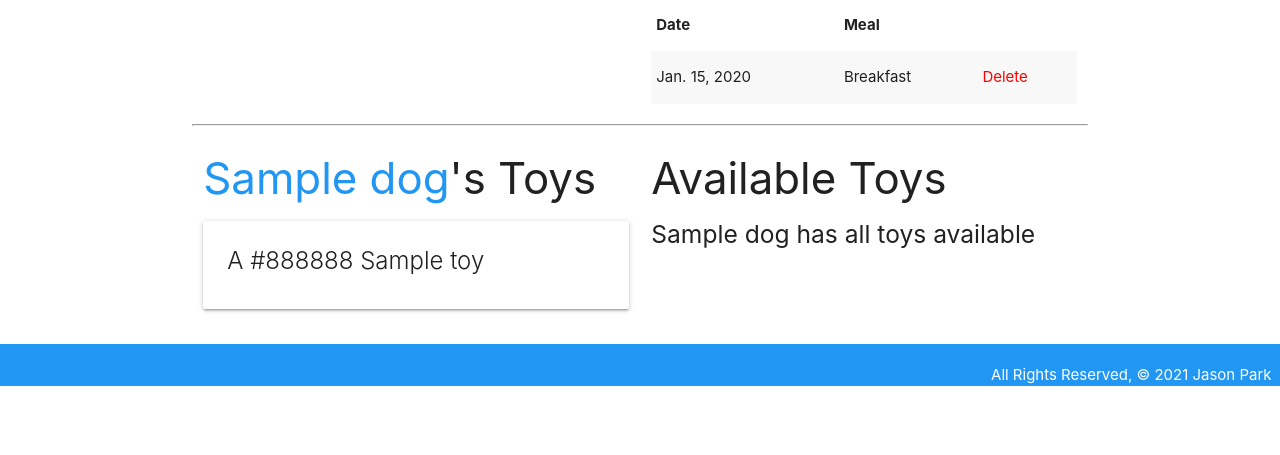
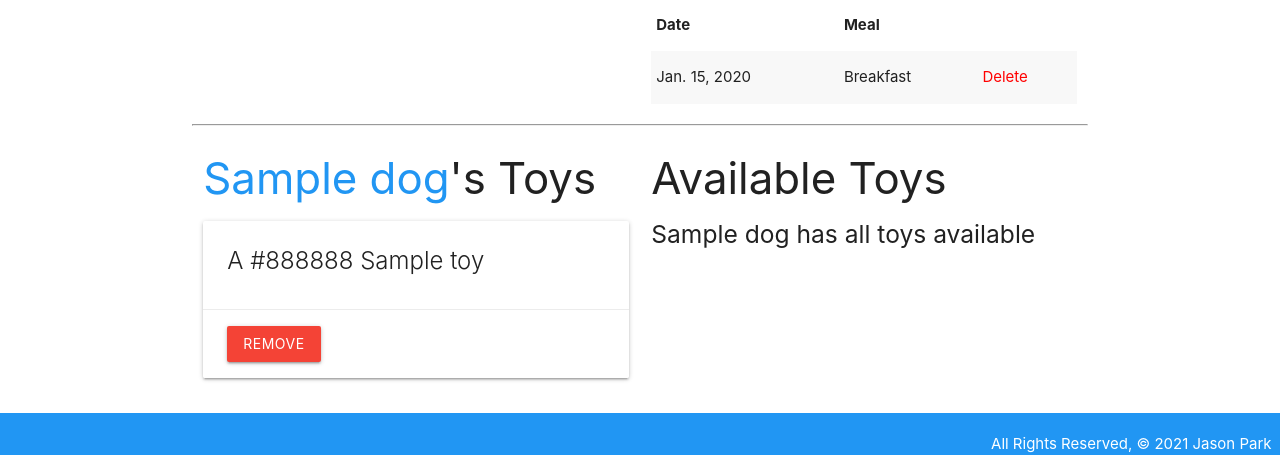
Before and after one commit to platosw/dog-collector, a Django app: page /dogs/1/ in a window 1280 px wide. Shown: the part 506-961 px from the top of the page. Before the commit the page ends 892 px from the top, so only its background shows below. Run offline with Django 3.2, Linux system fonts and the light colour scheme; tables that the repository leaves empty hold one stand-in row (values such as "Sample post").

Commit message:
adds CRUD Many to Many relationships

```diff
--- a/main_app/templates/dogs/detail.html
+++ b/main_app/templates/dogs/detail.html
@@ -71,6 +71,12 @@
                         A <span class="{{toy.color.lower}}-text">{{ toy.color }}</span> {{ toy.name }}
                     </span>
                 </div>
+                <div class="card-action">
+                    <form action="{% url 'remove_assoc_toy' dog.id toy.id %}" method="POST">
+                        {% csrf_token %}
+                        <button type="submit" class="btn red">Remove</button>
+                    </form>
+                </div>
             </div>
             {% endfor %}
         {% else %}
@@ -88,7 +94,7 @@
                     </span>
                 </div>
                 <div class="card-action">
-                    <form action="" method="post">
+                    <form action="{% url 'assoc_toy' dog.id toy.id %}" method="post">
                         {% csrf_token %}
                         <button type="submit" class="btn blue">Add</button>
                     </form>
--- a/main_app/urls.py
+++ b/main_app/urls.py
@@ -19,4 +19,9 @@ urlpatterns = [
     path('toys/<int:pk>/delete/', views.ToyDelete.as_view(), name="toy_delete"),
     path('dogs/<int:pk>/add_feeding/', views.add_feeding, name='add_feeding'),
     # path('dogs/<int:pk>/delete_feeding/<int:feeding_id>', views.DeleteFeeding.as_view(), name='delete_feeding'),
+
+    # associate a toy with a dog
+    path('dogs/<int:pk>/assoc_toy/<int:fk>/', views.assoc_toy, name='assoc_toy'),
+    # unassociate a toy with a dog
+    path('dogs/<int:pk>/remove_assoc_toy/<int:fk>/', views.remove_assoc_toy, name='remove_assoc_toy'),
 ]
--- a/main_app/views.py
+++ b/main_app/views.py
@@ -107,3 +107,12 @@ class ToyUpdate(UpdateView):
 class ToyDelete(DeleteView):
     model = Toy
     success_url = '/toys/'
+
+def assoc_toy(request, pk, fk):
+    # Note that you can pass a toy's id instead of the whole object
+    Dog.objects.get(id=pk).toys.add(fk)
+    return redirect('detail', pk=pk)
+
+def remove_assoc_toy(request, pk, fk):
+    Dog.objects.get(id=pk).toys.remove(fk)
+    return redirect('detail', pk=pk)
```
